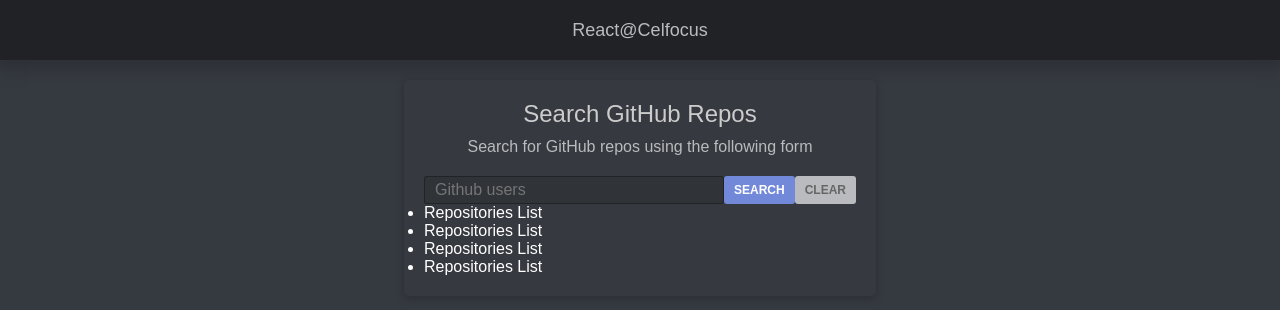
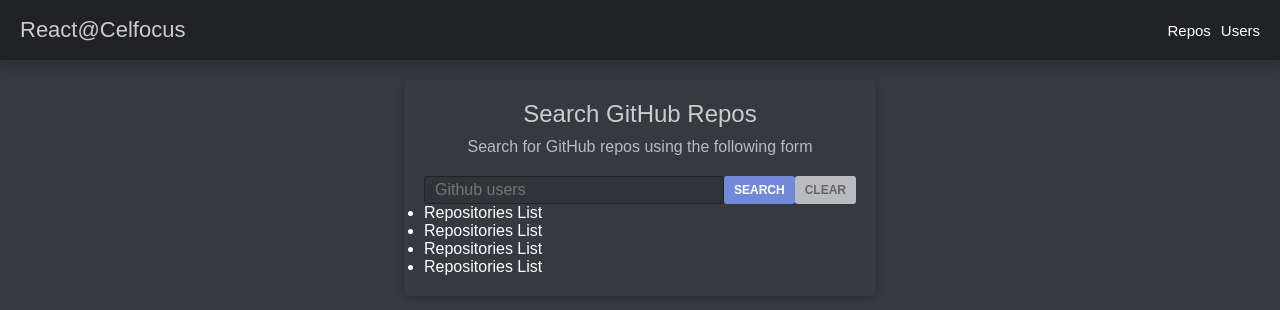
Before and after one commit to marcosrosada/React-Github-Repos, a React (Create React App) app: page / in a window 1280 px wide. Shown: the top 310 px of the page. Built offline with nearby package versions, Linux system fonts and the light colour scheme.

Commit message:
Component -> Header Layout

```diff
--- a/src/components/Header/index.js
+++ b/src/components/Header/index.js
@@ -2,6 +2,18 @@ import React from 'react';
 
 import { Container } from './styles';
 
-const Header = () => <Container>React@Celfocus</Container>;
+const Header = () => (
+  <Container>
+    <h1>React@Celfocus</h1>
+    <ul>
+      <li>
+        <a href="">Repos</a>
+      </li>
+      <li>
+        <a href="">Users</a>
+      </li>
+    </ul>
+  </Container>
+);
 
 export default Header;
--- a/src/components/Header/styles.js
+++ b/src/components/Header/styles.js
@@ -3,11 +3,34 @@ import styled from 'styled-components';
 export const Container = styled.div`
   width: 100%;
   height: 60px;
+  padding: 20px;
   background: #202225;
   color: #b9bbbe;
   box-shadow: 0 2px 20px 5px rgba(0, 0, 0, 0.2);
   font-size: 18px;
   display: flex;
-  justify-content: center;
+  justify-content: space-between;
   align-items: center;
+
+  h1 {
+    color: #ccc;
+    font-size: 22px;
+    font-weight: 500;
+    text-align: center;
+  }
+
+  ul {
+    list-style-type: none;
+    display: flex;
+    flex-direction: row;
+    justify-content: center;
+    align-items: center;
+  }
+
+  a {
+    text-decoration: none;
+    color: #fff;
+    padding-left: 10px;
+    font-size: 15px;
+  }
 `;
```
